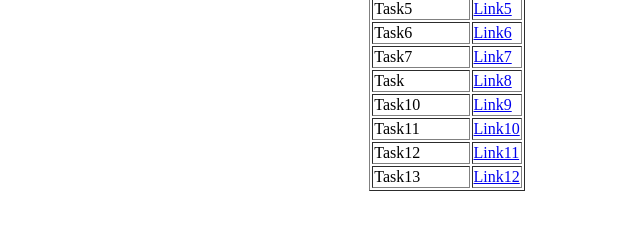
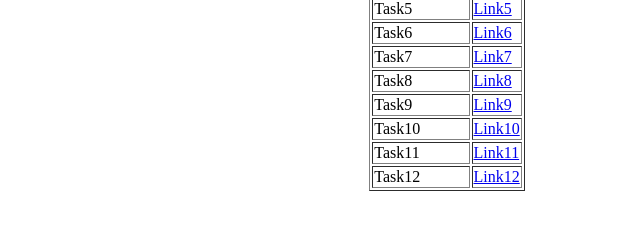
Before and after one commit to BinduIn/Mern_HTML-CSS, a plain HTML site: page index.html in a window 1280 px wide. Shown: the part 278-508 px from the top of the page, 193-833 px from the left. Drawn offline with Linux system fonts and the light colour scheme.

Commit message:
Update index.html

```diff
--- a/index.html
+++ b/index.html
@@ -44,23 +44,23 @@
                 <td><a href="task 8.html">Link7</a></td>
             </tr>
             <tr>
-                <td>Task</td>
+                <td>Task8</td>
                 <td><a href="task 9.html">Link8</a></td>
             </tr>
             <tr>
-                <td>Task10</td>
+                <td>Task9</td>
                 <td><a href="task 10.html">Link9</a></td>
             </tr>
             <tr>
-                <td>Task11</td>
+                <td>Task10</td>
                 <td><a href="task 11.html">Link10</a></td>
             </tr>
             <tr>
-                <td>Task12</td>
+                <td>Task11</td>
                 <td><a href="task 12.html">Link11</a></td>
             </tr>
             <tr>
-                <td>Task13</td>
+                <td>Task12</td>
                 <td><a href="task 13.html">Link12</a></td>
             </tr>
         </table>
```
